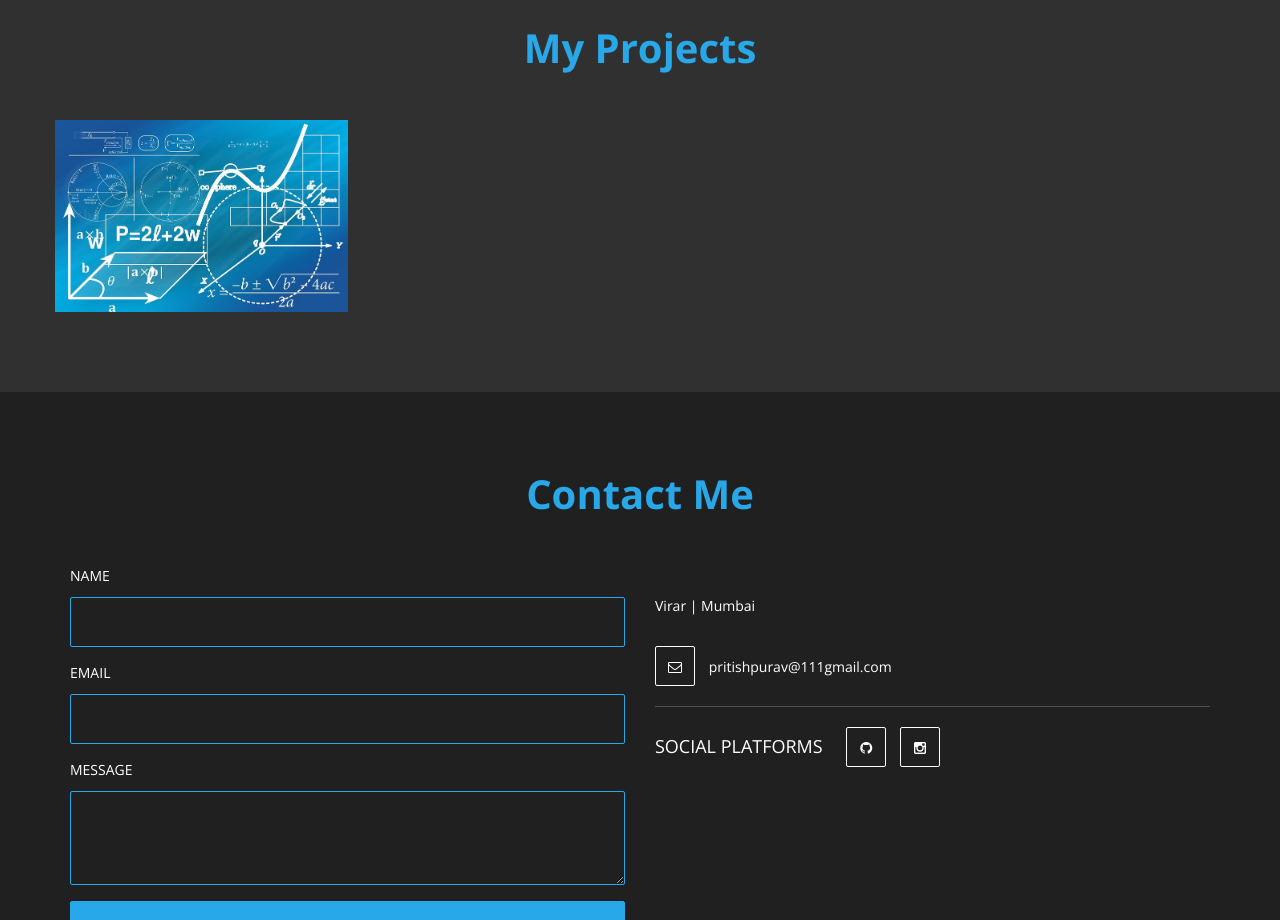
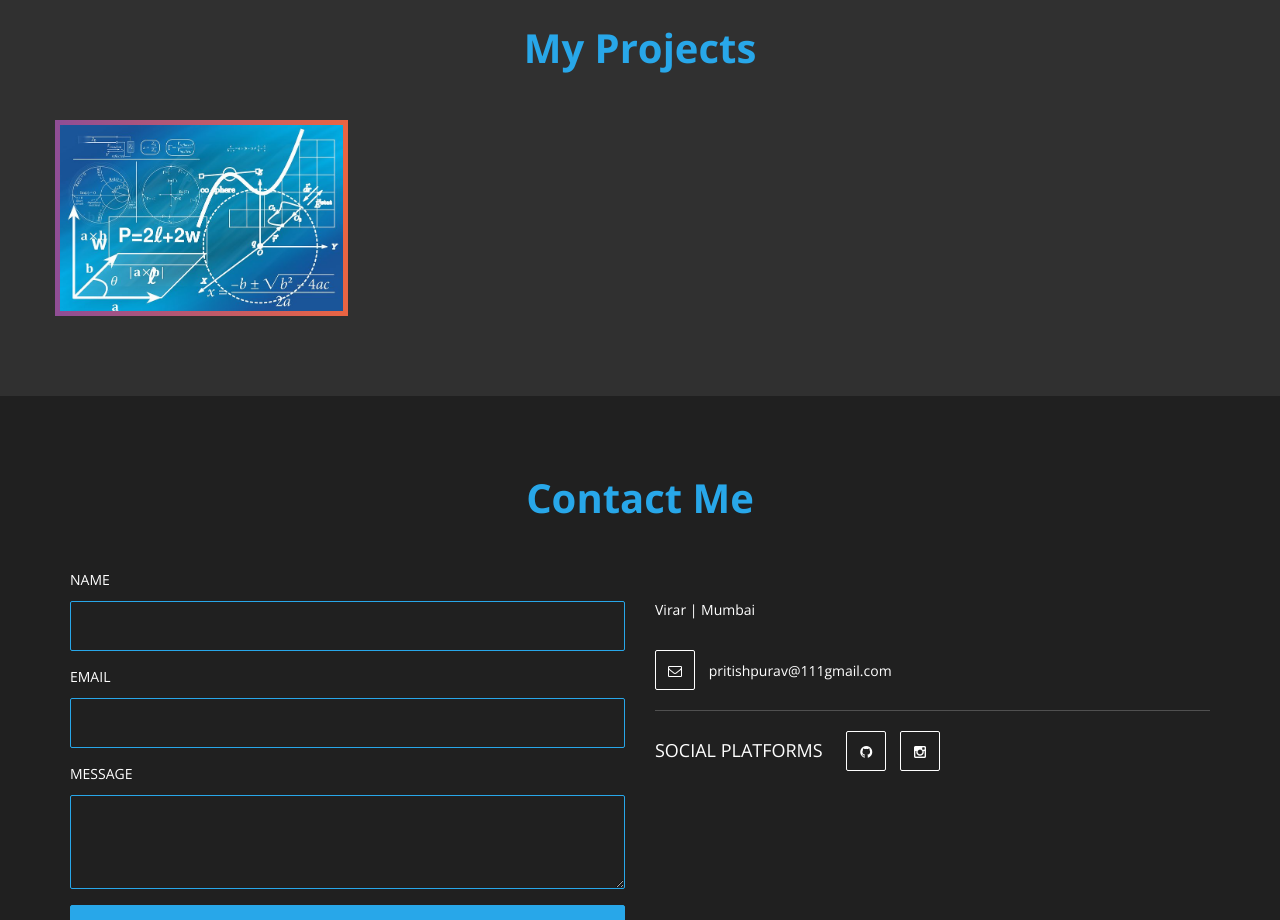
Before and after one commit to pritish384/Pritish.live, a plain HTML site: page index.html in a window 1280 px wide. Shown: the part 1340-2260 px from the top of the page. Drawn offline with nearby package versions, Linux system fonts and the light colour scheme.

Commit message:
Update style.css

```diff
--- a/css/style.css
+++ b/css/style.css
@@ -337,6 +337,7 @@ header .social-icon li a
 /* start source_code */
 #source_code
 	{
+
 		padding-bottom: 80px;
 	}
 #source_code .col-md-3
@@ -345,7 +346,12 @@ header .social-icon li a
 	}
 	.source_code-thumb,
 	.source_code-overlay {
+		border: 10px solid;
+  		border-image-slice: 1;
+		border-image-source: linear-gradient(to left, #e96443, #904e95);
+  		border-width: 5px;
 		max-width: 450px;
+
 	}
 #source_code .source_code-thumb
 	{
@@ -357,6 +363,7 @@ header .social-icon li a
 	{
 		background: #000000;
 		top: 0;
+
 		left: 0;
 		right: 0;
 		bottom: 0;
@@ -369,6 +376,7 @@ header .social-icon li a
 		margin-right: auto;
 		-webkit-transition: all 0.4s ease-in-out;
 		        transition: all 0.4s ease-in-out;
+
 	}
 #source_code .source_code-thumb .source_code-overlay h4
 	{
```
